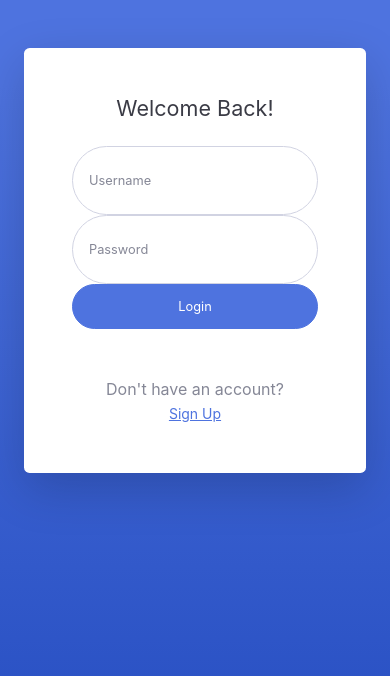
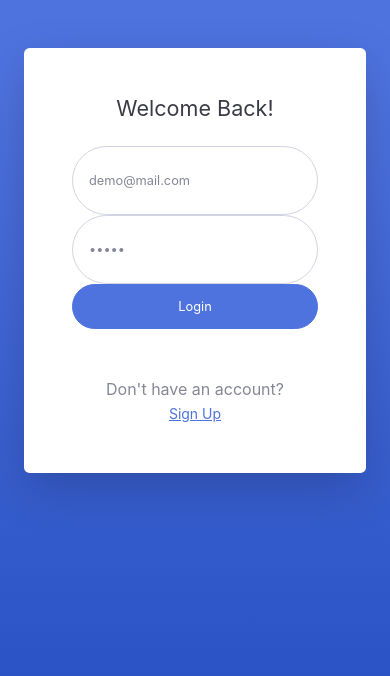
Before and after one commit to tungolra/wealthy-mi, a React (Create React App) app in the folder client/: page /app/auth in a window 390 px wide. Shown: the top 676 px of the page. Built offline with nearby package versions, Linux system fonts and the light colour scheme.

Commit message:
Task: Autocomplete Login page
T-018: Add DemoLoginCard component and add to Auth.jsx for visitor's to login without signup
Note: demo@mail.com, pw: 12345 must be added to prod db

```diff
--- a/client/src/features/auth/Auth.jsx
+++ b/client/src/features/auth/Auth.jsx
@@ -3,6 +3,7 @@
 import { registerUser, userLogin } from "../../features/auth/authActions";
 import { logout } from "../../features/auth/authSlice";
 import LoginCard from "./LoginCard";
+import DemoLoginCard from "./DemoLoginCard"
 import SignUpCard from "./SignUpCard";
 
 export default function Auth() {
@@ -18,7 +19,6 @@
   const [isSignUp, setIsSignUp] = useState(false);
   const [data, setData] = useState(initialState);
   const [confirmPass, setConfirmPass] = useState(true);
-  console.log(isSignUp)
 
   function handleChange(e) {
     setData({ ...data, [e.target.name]: e.target.value });
@@ -70,8 +70,10 @@
                       loading={loading}
                     />
                   ) : (
-                    <LoginCard
+                    <DemoLoginCard
+                    /* <LoginCard */
                       data={data}
+                      setData={setData}
                       handleChange={handleChange}
                       handleSubmit={handleSubmit}
                       resetForm={resetForm}
--- /dev/null
+++ b/client/src/features/auth/DemoLoginCard.jsx
@@ -0,0 +1,73 @@
+import React from "react";
+import { useDispatch } from "react-redux";
+import { userLogin } from "./authActions";
+
+import { Link } from "react-router-dom";
+
+export default function DemoLoginCard(props) {
+  const dispatch = useDispatch();
+
+  const autoLogin = {
+    username: "demo@mail.com",
+    password: "12345",
+  };
+
+  function handleSubmit(e) {
+    e.preventDefault();
+    dispatch(userLogin(autoLogin));
+  }
+
+  return (
+    <div className="row">
+      <div className="col-lg-6 d-none d-lg-block bg-login-image"></div>
+      <div className="col-lg-6">
+        <div className="p-5">
+          <div className="text-center">
+            <h1 className="h4 text-gray-900 mb-4">Welcome Back!</h1>
+          </div>
+          <form className="user" onSubmit={handleSubmit}>
+            <div className="form-group">
+              <input
+                className="form-control form-control-user"
+                type="text"
+                id="username"
+                name="username"
+                value={autoLogin.username}
+              ></input>
+            </div>
+            <div className="form-group">
+              <input
+                className="form-control form-control-user"
+                required
+                type="password"
+                id="password"
+                name="password"
+                value={autoLogin.password}
+              ></input>
+            </div>
+            <div className="text-center mb-5">
+              <button
+                type="submit"
+                className="w-100 btn btn-primary btn-user btn-block"
+              >
+                Login
+              </button>
+            </div>
+          </form>
+          <div className="text-center">
+            <div>Don't have an account?</div>
+            <Link
+              className="small"
+              onClick={() => {
+                props.resetForm();
+                props.setIsSignUp(!props.isSignUp);
+              }}
+            >
+              {props.loading ? "Loading..." : "Sign Up"}
+            </Link>
+          </div>
+        </div>
+      </div>
+    </div>
+  );
+}
```
Also changed, not shown: client/src/styles/css/styles.css.
